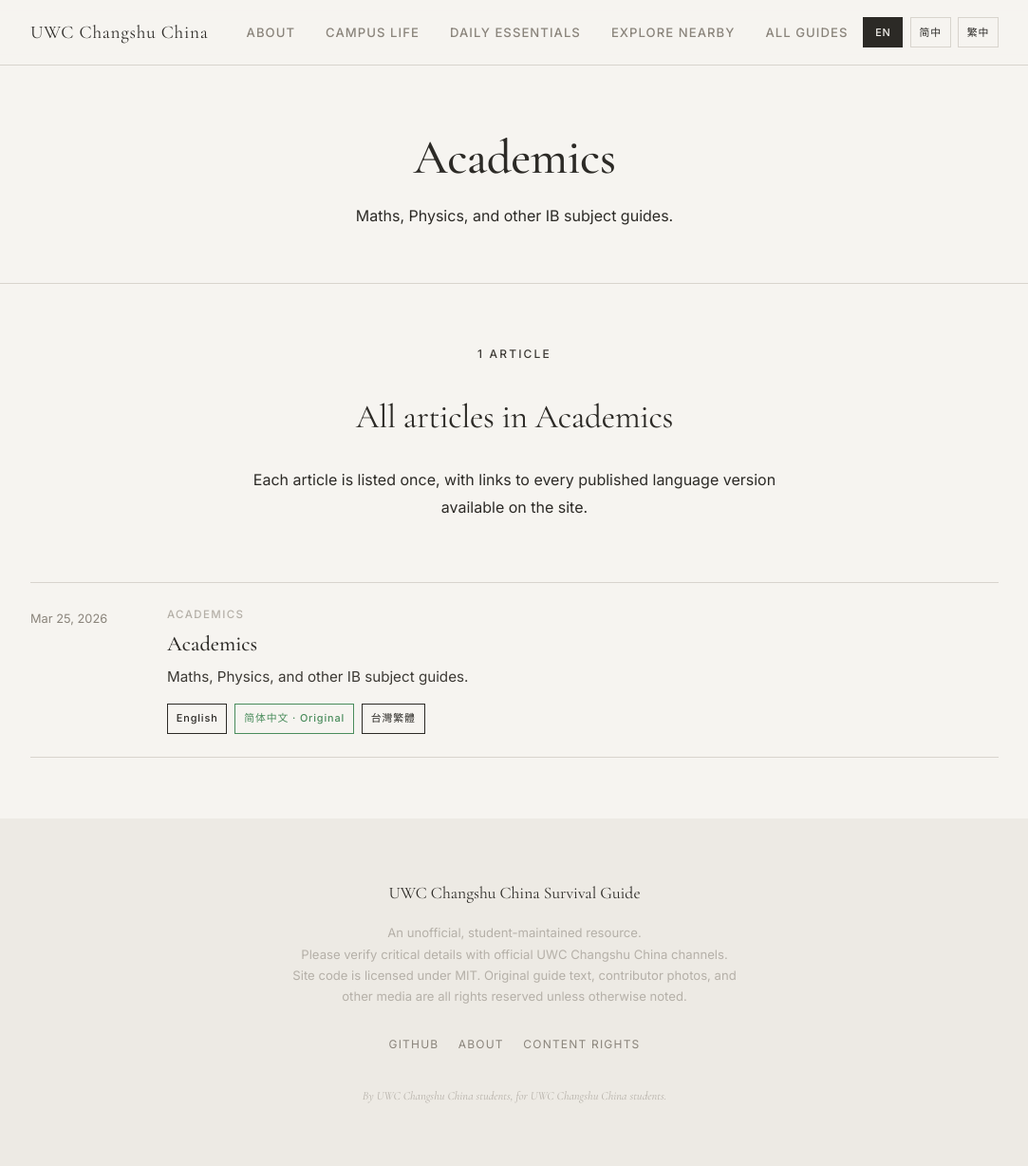
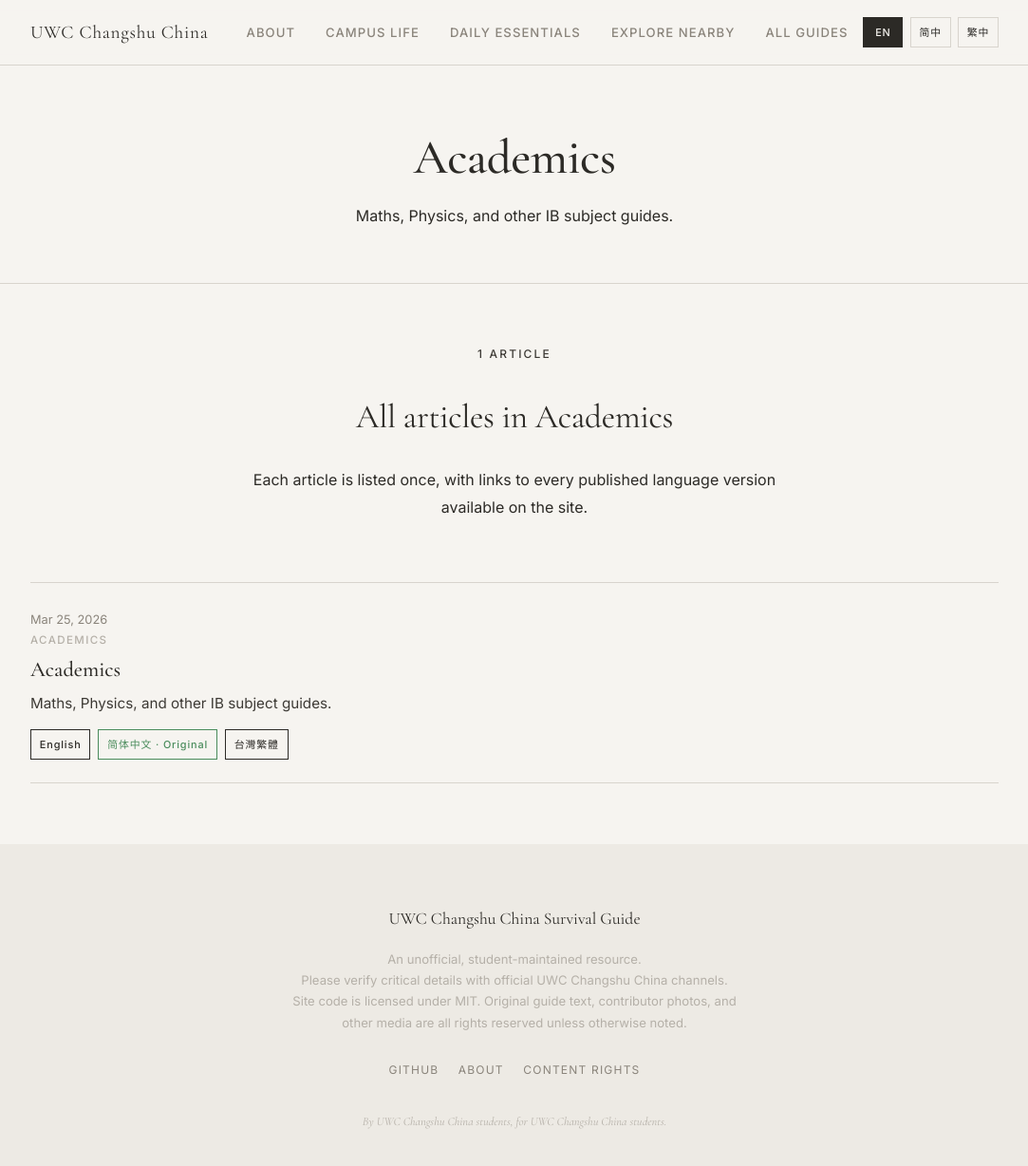
Before and after one commit to United-World-College/UWC-Survival-Guide, a Jekyll site: the page built from website/default/section-academics.html, in a window 1280 px wide and 1256 px high. Shown: the top 1228 px of the window at 95% size, without its empty margins (98-1181 px from the left). Built offline with Jekyll 4.4.1, drawn with Linux system fonts in a browser that asks for light colours.

Commit message:
Move article date above category name instead of left column
Remove grid layout from article cards and place the date inside
the body, above the section/category name, for both author and
section pages.

Co-Authored-By: Claude Opus 4.6 (1M context) <noreply@anthropic.com>

```diff
--- a/website/_layouts/author.html
+++ b/website/_layouts/author.html
@@ -459,8 +459,8 @@
       var displayDesc = t.description || sub.description;
       var url = guideUrl(sub.guide_id, currentLang);
       return '<div class="author-latest-item">' +
+        '<div class="author-latest-body">' +
         '<span class="author-latest-date">' + esc(date) + '</span>' +
-        '<div class="author-latest-body">' +
         '<p class="author-latest-category">' + esc(displayCategory) + '</p>' +
         '<h3><a href="' + url + '">' + esc(displayTitle) + '</a></h3>' +
         (displayDesc ? '<p class="author-latest-desc">' + esc(displayDesc) + '</p>' : '') +
--- a/website/_layouts/section.html
+++ b/website/_layouts/section.html
@@ -59,8 +59,8 @@
             {% assign primary_guide = guide_versions | first %}
           {% endif %}
           <div class="author-latest-item">
-            <span class="author-latest-date">{{ primary_guide.published | date: "%b %-d, %Y" }}</span>
             <div class="author-latest-body">
+              <span class="author-latest-date">{{ primary_guide.published | date: "%b %-d, %Y" }}</span>
               <p class="author-latest-category">{{ page.section_category }}</p>
               <h3><a href="{{ primary_guide.url | relative_url }}">{{ primary_guide.title }}</a></h3>
               {% if primary_guide.description %}
--- a/website/assets/css/styles.css
+++ b/website/assets/css/styles.css
@@ -2526,18 +2526,14 @@ a.admin-coauthor-result-name:hover {
 }
 
 .author-latest-item {
-  display: grid;
-  grid-template-columns: 120px 1fr;
-  gap: 1.5rem;
   padding: 1.5rem 0;
   border-bottom: 1px solid var(--border);
-  align-items: start;
 }
 
 .author-latest-date {
   font-size: 0.8rem;
   color: var(--muted);
-  padding-top: 0.2rem;
+  margin-bottom: 0.35rem;
 }
 
 .author-latest-category {
@@ -2674,6 +2670,5 @@ a.admin-coauthor-result-name:hover {
 }
 
 @media (max-width: 768px) {
-  .author-latest-item { grid-template-columns: 1fr; gap: 0.5rem; }
-  .author-latest-date { padding-top: 0; }
-}
+  .author-latest-date { margin-bottom: 0.25rem; }
+}
```
